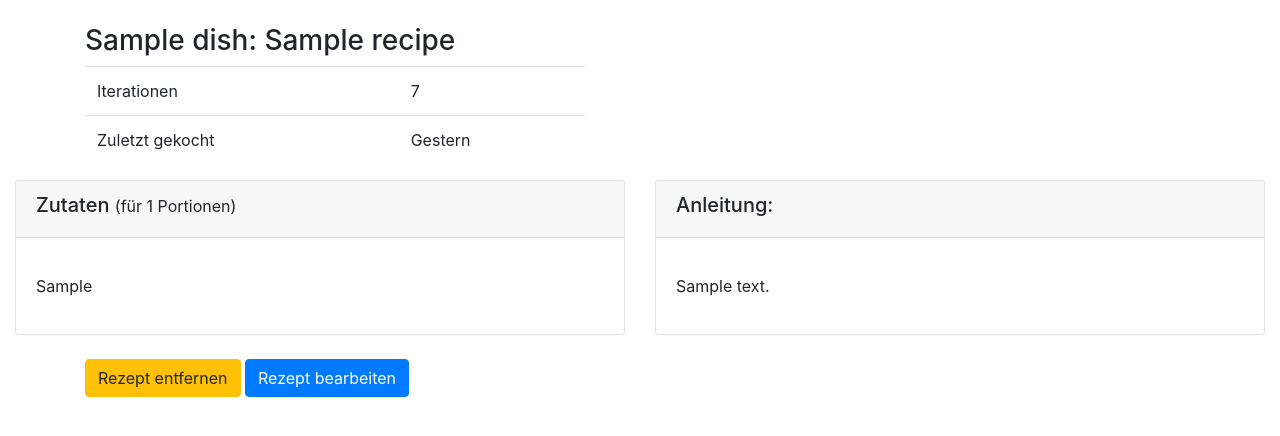
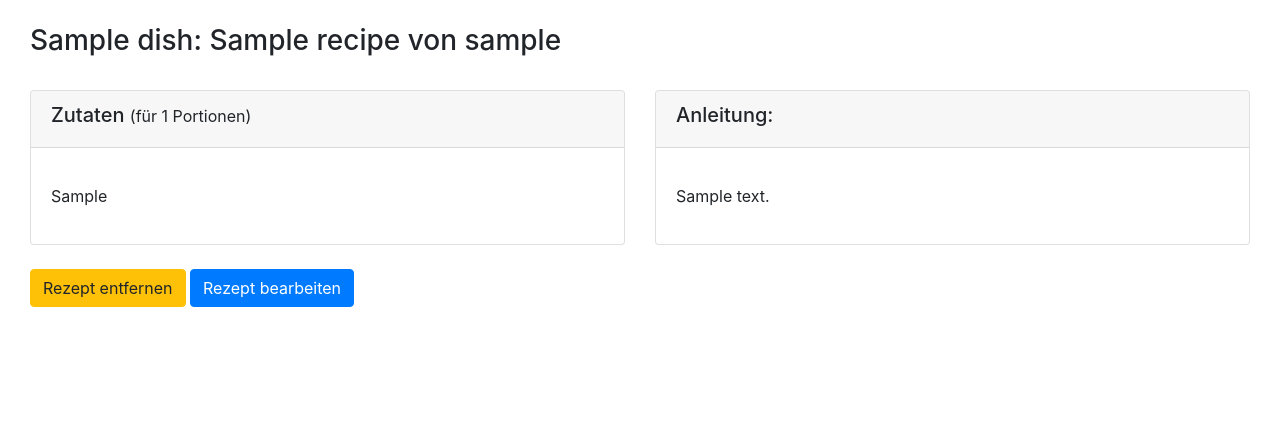
Before and after one commit to phildeutsch/recipes, a Django app: page /recipes/recipe/1 in a window 1280 px wide. Shown: the part 56-492 px from the top of the page. Run offline with Django 3.2, Linux system fonts and the light colour scheme; a user stored in the database is signed in; tables that the repository leaves empty hold one stand-in row (values such as "Sample post"); parts of the project's set-up code (start-up, migrations or seed data) failed here and were passed over; some libraries are stand-ins or nearby versions.

Commit message:
clean up

```diff
--- a/recipes/templates/recipes/cards/dishes.html
+++ b/recipes/templates/recipes/cards/dishes.html
@@ -3,7 +3,7 @@
         <div class="table-responsive" style="overflow: auto">
             <table id="dashboard-table" class="table" style="width:100%">
                 <thead>
-                    <tr>
+                    <tr style="border-top: hidden">
                         <th>Name</th>
                         <th>Art</th>
                         <th>Cuisine</th>
--- a/recipes/templates/recipes/cards/recipes.html
+++ b/recipes/templates/recipes/cards/recipes.html
@@ -2,7 +2,7 @@
     <div class="card-body">
         <table class="table">
             <thead>
-                <tr>
+                <tr style="border-top: hidden">
                     <th>ID</th>
                     <th>Koch</th>
                     <th>Name</th>
--- a/recipes/templates/recipes/edit_recipe.html
+++ b/recipes/templates/recipes/edit_recipe.html
@@ -32,7 +32,7 @@
             </div>
             <div class="card-footer">
                 <button type="submit" value="Submit" class="btn btn-primary">OK</button>
-                <a class="btn btn-primary" href="/recipes/dish/{{recipe.dish.id}}">Zurück</a>
+                <a class="btn btn-primary" href="/recipes/recipe/{{recipe.id}}">Zurück</a>
             </form>
             </div>
         </div>
--- a/recipes/templates/recipes/recipe.html
+++ b/recipes/templates/recipes/recipe.html
@@ -1,30 +1,18 @@
 {% extends 'base.html' %}
 {% block content %}
 
-<div class="container">
-    <div style="overflow: hidden">
-        <h3>{{ recipe.dish.name }}: {{ recipe.name }} </h3>
-        <table id="recipe-table" class="table" style="width:45%">
-            <tbody>
-                <tr>
-                    <td>Iterationen</td>
-                    <td>7</td>
-                </tr>
-                <tr>
-                    <td>Zuletzt gekocht</td>
-                    <td>Gestern</td>
-                </tr>
-            </tbody>
-        </table>
-    </div>
-</div>
+<div class="container-fluid">
+    <h3>{{ recipe.dish.name }}: {{ recipe.name }} von {{recipe.user.username}} </h3>
 
-<div class="card-deck">
+    <br>
+
+    <div class="card-deck">
         {% include "recipes/cards/ingredients.html" %}
         {% include "recipes/cards/instructions.html" %}
-</div>
-<div class="container">
+    </div>
+
     <br>
+
     <a class="btn btn-warning" href="/recipes/delete_recipe/{{recipe.id}}">Rezept entfernen</a>
     <a class="btn btn-primary" href="/recipes/edit_recipe/{{recipe.id}}">Rezept bearbeiten</a>
 </div>
--- a/recipes/templates/users/users.html
+++ b/recipes/templates/users/users.html
@@ -6,19 +6,19 @@
         <div class="card-body">
             <table class="table">
                 <thead>
-                    <tr>
+                    <tr style="border-top: hidden">
                         <th>Benutzer</th>
+                        <th>Rezepte</th>
                         <th>Updates</th>
                     </tr>
                 </thead>
                 <tbody>
                     {% for u in users %}
-                        {% if u != request.user %}
                         <tr>
                             <td>{{ u }}</td>
+                            <td>17</td>
                             <td> <i class="far fa-check-square"></i> </td>
                         </tr>
-                        {% endif %}
                     {% endfor %}
                 </tbody>
             </table>
--- a/recipes/views.py
+++ b/recipes/views.py
@@ -103,18 +103,10 @@ def delete_recipe(request, recipe_id):
 @login_required
 def edit_recipe(request, recipe_id):
     recipe = get_object_or_404(Recipe, pk=recipe_id)
-    recipe.id = None
     if request.method == "POST":
         form = RecipeForm(request.POST, instance=recipe)
         if form.is_valid():
             post = form.save(commit=False)
-            parent = get_object_or_404(Recipe, pk=recipe_id)
-            parent.superseded = True
-            parent.save()
-
-            post.parent_recipe = parent
-            post.pinned = False
-            post.save()
             return redirect('/recipes/recipe/' + str(recipe.id))
     else:
         form = DishForm(instance=recipe)
```
